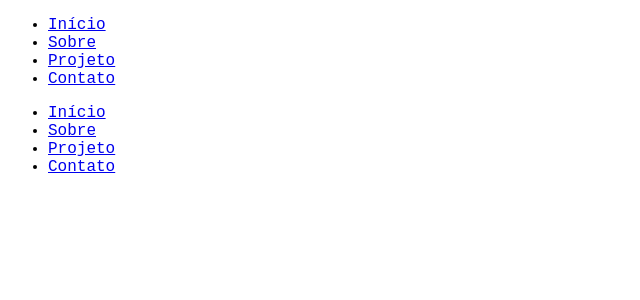
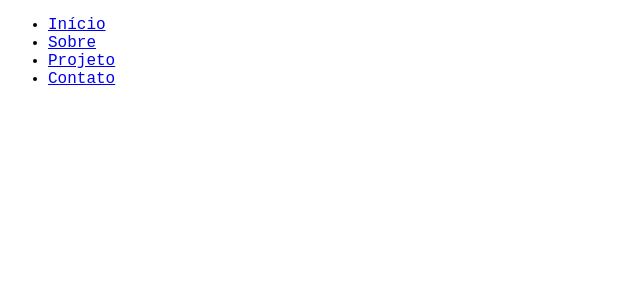
Before and after one commit to VanessaHenker/Portifolio, a React (Vite) app in the folder meu-portfolio/: page / in a window 1280 px wide. Shown: the top 300 px of the page, without its empty margins (0-640 px from the left). Built offline with nearby package versions, Linux system fonts and the light colour scheme; the HTML template or start-up script is replaced by a standard one.

Commit message:
Criação do componente Content

```diff
--- a/meu-portfolio/src/App.tsx
+++ b/meu-portfolio/src/App.tsx
@@ -5,9 +5,9 @@ import { BrowserRouter as Router, Routes, Route } from 'react-router-dom';
 function App() {
   return (
     <Router>
-      <NavBar/>
+      <NavBar />
       <Routes>
-        <Route path="/" element={<NavBar />} />
+
       </Routes>
     </Router>
   );
```
Also changed, not shown: meu-portfolio/src/componentes/inicio.tsx (deleted, +0 -9 lines), meu-portfolio/src/componentes/project/content.tsx (added, +9 -0 lines), meu-portfolio/src/componentes/project/project.tsx (deleted).
